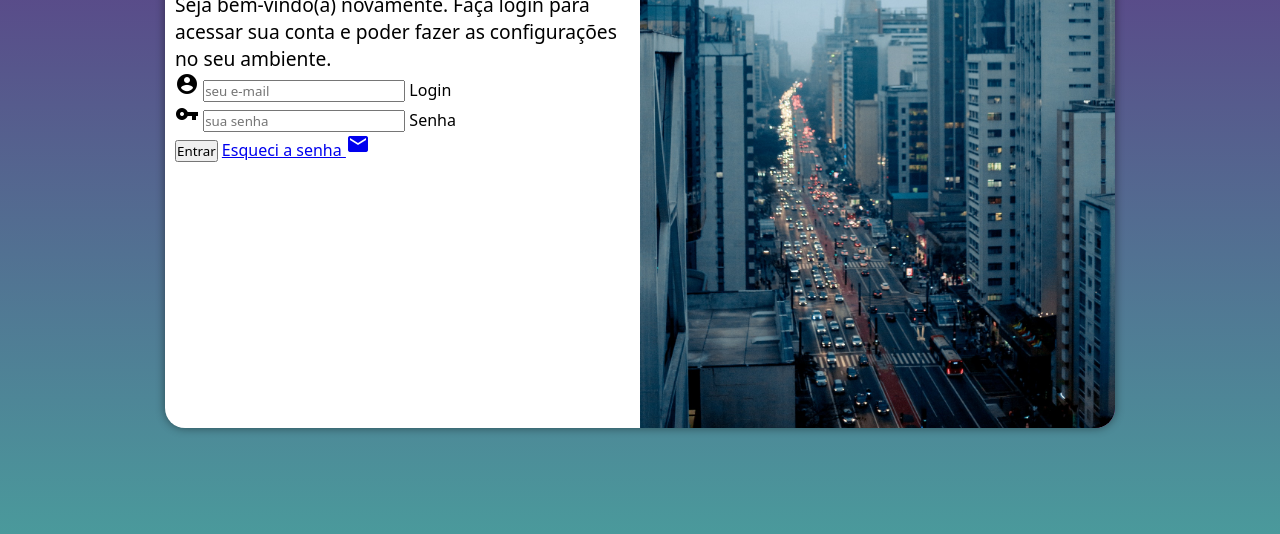
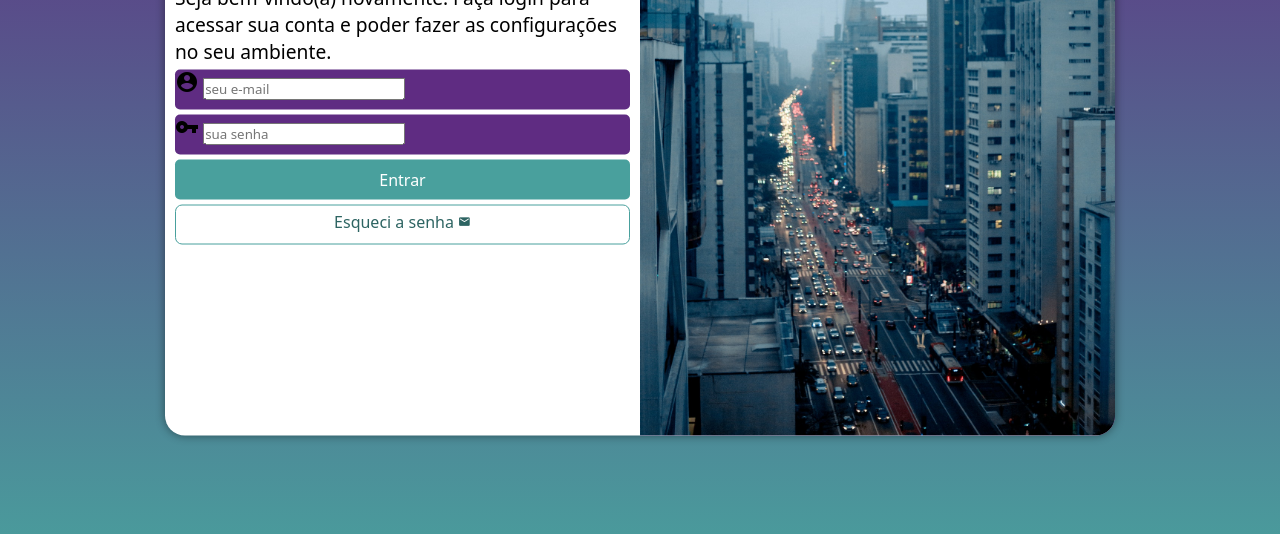
Before and after one commit to higor-costa/projeto-login, a plain HTML site: page index.html in a window 1280 px wide. Shown: the part 222-756 px from the top of the page. Drawn offline with Linux system fonts and the light colour scheme.

Commit message:
Formata o formulário

```diff
--- a/index.html
+++ b/index.html
@@ -36,7 +36,7 @@
                         <label for="iSenha">Senha</label>
                     </div>
                     <input type="submit" value="Entrar">
-                    <a href="esqueci.html">
+                    <a href="esqueci.html" class="botao">
                         Esqueci a senha <span class="material-icons">mail</span>
                     </a>
                 </form>
--- a/style/style.css
+++ b/style/style.css
@@ -34,7 +34,7 @@ section#login {
     overflow: hidden;
 
     background-color: white;
-    height: 500px;
+    height: 515px;
     width: 250px;
     border-radius: 20px;
     box-shadow: 0 0 10px rgba(0, 0, 0, 0.450);
@@ -63,3 +63,55 @@ div#formulario > h1 {
 div#formulario > p {
     font-size: .8em;
 }
+
+form > div.campo {
+    background-color: #5f2c82;
+    display: block;
+    width: 100%;
+    height: 40px;
+    border-radius: 5px;
+    margin: 5px 0;
+}
+
+div.campo > label {
+    display: none;
+}
+
+form > input[type=submit] {
+    display: block;
+    font-size: 1em;
+    width: 100%;
+    height: 40px;
+    background-color: #49a09d;
+    color: white;
+    border: none;
+    border-radius: 5px;
+    cursor: pointer;
+}
+
+form > input[type=submit]:hover {
+    background-color: #2d6462;
+}
+
+form > a.botao {
+    display: block;
+    text-align: center;
+    font-size: 1em;
+    width: 100%;
+    height: 40px;
+    padding-top: 5px;
+    margin-top: 5px;
+    background-color: white;
+    color: #2d6462;
+    border: 1px solid #49a09d;
+    border-radius: 7px;
+    text-decoration: none;
+}
+
+form > a.botao:hover {
+    background-color: #6cd3cf;
+}
+
+form > a.botao > span {
+    font-size: .8em;
+}
```
